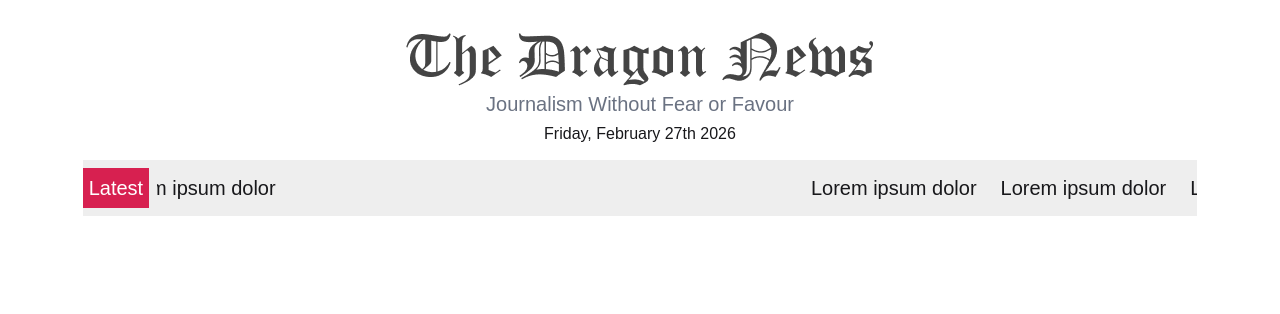
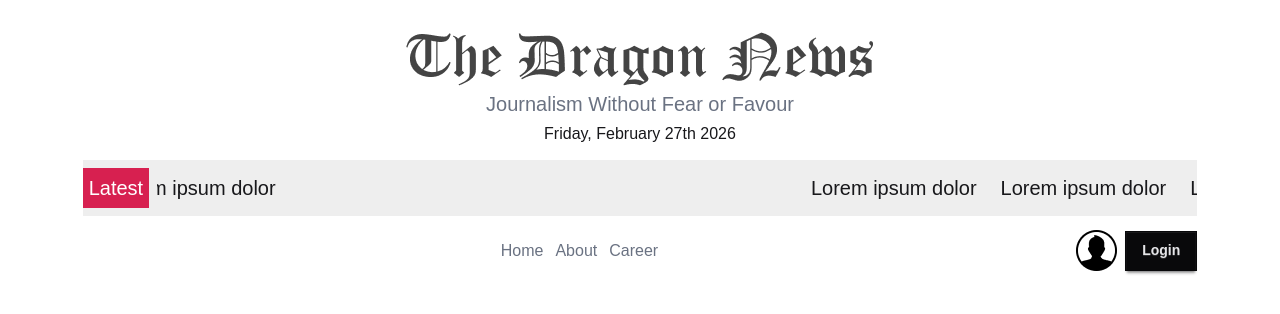
Before and after one commit to TheCoderArif/Dragon-News, a React app: page / in a window 1280 px wide. Shown: the top 314 px of the page. Built offline with nearby package versions, Linux system fonts and the light colour scheme; the HTML template or start-up script is replaced by a standard one.

Commit message:
adding navbar

```diff
--- a/src/components/nav/Nav.jsx
+++ /dev/null
@@ -1,10 +0,0 @@
-
-const Nav = () => {
-    return (
-        <div>
-            Nav
-        </div>
-    );
-};
-
-export default Nav;
--- /dev/null
+++ b/src/components/navBar/NavBar.jsx
@@ -0,0 +1,28 @@
+import { NavLink } from "react-router-dom";
+import userIcon from '../../assets/user.png'
+
+
+const NavBar = () => {
+    return (
+        <div className="flex justify-between items-center ">
+            <div className=""></div>
+
+            <div className="buttons flex gap-3">
+                <NavLink to='/' className='text-gray-500'>Home</NavLink>
+                <NavLink className='text-gray-500' to='/about'>About</NavLink>
+                <NavLink className='text-gray-500' to='/career'>Career</NavLink>
+            </div>
+
+            <div className="login flex gap-2 items-center">
+                <div className="image">
+                    <img src={userIcon} alt="" />
+                </div>
+                <div>
+                    <button className="btn btn-neutral rounded-none">Login</button>
+                </div>
+            </div>
+        </div>
+    );
+};
+
+export default NavBar;
--- a/src/layouts/home/Home.jsx
+++ b/src/layouts/home/Home.jsx
@@ -1,5 +1,6 @@
 import Header from "../../components/header/Header";
 import LatestNews from "../../components/latest-news/LatestNews";
+import NavBar from "../../components/navBar/NavBar";
 
 const Home = () => {
     return (
@@ -10,7 +11,11 @@ const Home = () => {
                     <LatestNews></LatestNews>
                 </section>
             </header>
-            <nav></nav>
+
+            <nav className="w-11/12 mx-auto">
+                <NavBar></NavBar>
+            </nav>
+
             <footer></footer>
         </div>
     );
```
